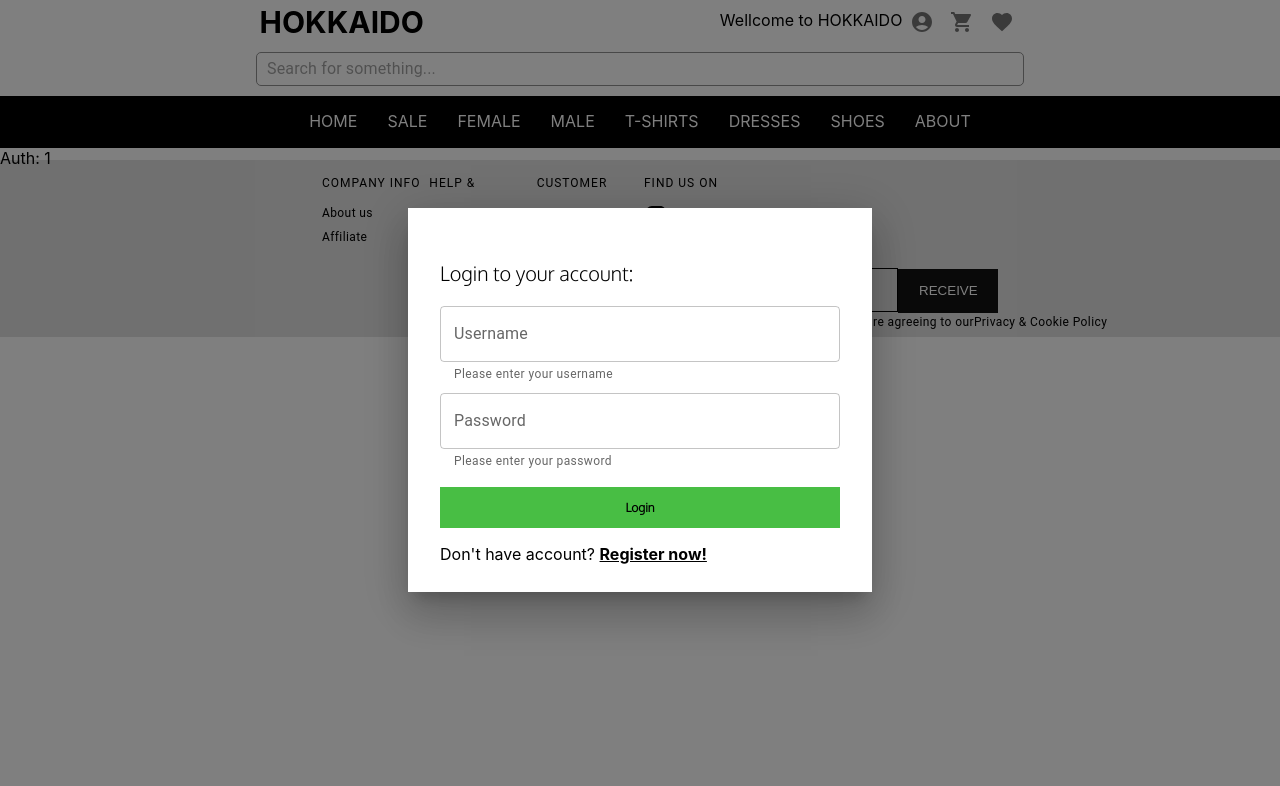
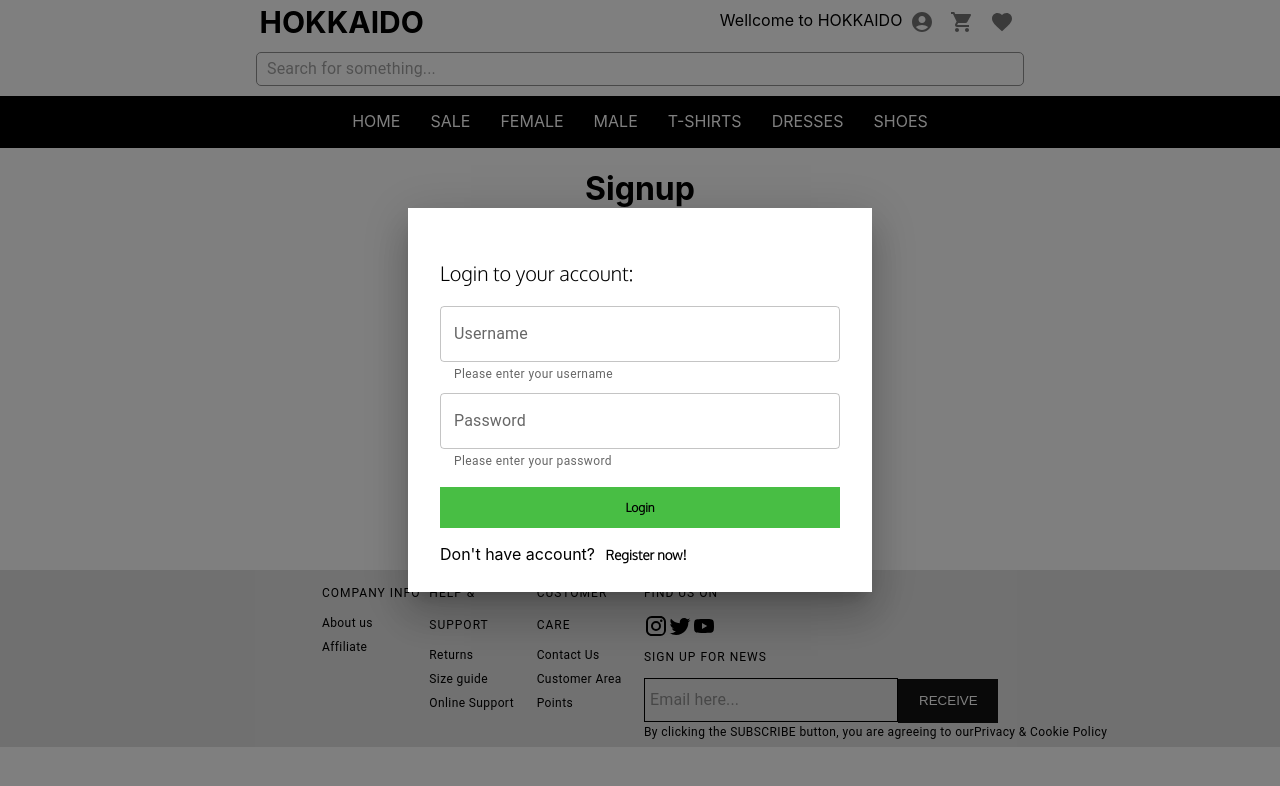
Before and after one commit to ferbarbosa/HOKKAIDO, a React (Create React App) app: page /auth/1 in a window 1280 px wide. Both pictures are taken after a click on the button 922 px from the left and 22 px from the top of the page. Shown: the top 786 px of the page. Built offline with nearby package versions, Linux system fonts and the light colour scheme.

Commit message:
Register and login page

```diff
--- a/src/components/HeaderNav.tsx
+++ b/src/components/HeaderNav.tsx
@@ -20,7 +20,6 @@ import FavoriteIcon from '@mui/icons-material/Favorite';
 
 import '../styles/nav.css';
 
-
 export default function HeaderNav() {
 
         const [anchorEl, setAnchorEl] = React.useState<HTMLButtonElement | null>(null);
@@ -40,6 +39,12 @@ export default function HeaderNav() {
         const closeCart = () => {
             setAnchorEl(null);
         };
+
+        const goToRegister = () => {
+            handleCloseLogin();
+            window.location.href = '/auth/register';
+        }
+
 
         const open = Boolean(anchorEl);
         const id = open ? 'simple-popover' : undefined;
@@ -137,7 +142,6 @@ export default function HeaderNav() {
                     <Link className="NavOption" to="/catalog/t-shirt">T-SHIRTS</Link>
                     <Link className="NavOption" to="/catalog/dress">DRESSES</Link>
                     <Link className="NavOption" to="/catalog/shoes">SHOES</Link>
-                    <Link className="NavOption" to="/about">ABOUT</Link>
 
                     <div className="NavMobile">
 
@@ -305,7 +309,7 @@ export default function HeaderNav() {
                                 Login
                             </p>
                         </button>
-                        <p>Don't have account? <Link className="registerLinkTxt" to="/auth/register">Register now!</Link></p>
+                        <p>Don't have account? <button onClick={goToRegister} className="register-button" >Register now!</button></p>
                     </Box>
                 </Modal>
 
--- a/src/pages/Auth.tsx
+++ b/src/pages/Auth.tsx
@@ -1,11 +1,55 @@
 import React from 'react'
 import { useParams } from "react-router-dom";
+
+import '../styles/auth.css';
 
 export default function Auth() {
 
   const {type} = useParams();
 
   return (
-    <div>Auth: {type}</div>
+    <div>
+
+      {
+        // a div with flex to center the content
+        type === 'login' ? (
+          <div className="flex-center">
+            <div className="login-container">
+              <h1 className="login-title">Login</h1>
+              <p className="form-text">Login to your account</p>
+              <form className="login-form">
+                <label className="form-text">Email</label>
+                <input type="email" className="form-field" />
+                <label className="form-text">Password</label>
+                <input type="password" className="form-field" />
+                <button className="login-button">Login</button>
+                <p>Don't have a account? <a href='/auth/register'>Register</a></p>
+
+              </form>
+            </div>
+          </div>
+        ) : (
+          <div className="flex-center">
+            <div className="login-container">
+              <h1>Signup</h1>
+              <p>Signup to your account</p>
+              <form className="login-form">
+                <label className="form-text">Email</label>
+                <input type="email" className="form-field" />
+                <label className="form-text">Password</label>
+                <input type="password" className="form-field" />
+                <label className="form-text">Confirm password</label>
+                <input type="password" className="form-field" />
+                <button className="login-button">Signup</button>
+                <p>Already have a account? <a href='/auth/login'>Login</a></p>
+              </form>
+            </div>
+          </div>
+        )
+      }
+
+
+
+    </div>
   )
 }
--- /dev/null
+++ b/src/styles/auth.css
@@ -0,0 +1,72 @@
+.flex-center{
+    display: flex;
+    justify-content: center;
+}
+
+.login-container{
+    display: flex;
+    flex-direction: column;
+    justify-content: center;
+    align-items: center;
+    width: 100%;
+    height: 100%;
+    margin-bottom: 20px;
+
+}
+
+.login-form{
+    display: flex;
+    flex-direction: column;
+    justify-content: center;
+    align-items: center;
+    width: 30%;
+    height: 30%;
+}
+
+.login-title{
+    font-family: 'Oxygen', sans-serif;
+    font-size: 30px;
+    font-weight: 700;
+    color: black;
+}
+
+.form-text{
+    font-family: 'Oxygen', sans-serif;
+    color: black;
+    font-size: 12px;
+    font-weight: 700;
+}
+
+.login-button{
+    background-color: rgb(72, 190, 68);
+    border: none;
+    color: white;
+    padding: 10px;
+    font-size: 16px;
+    cursor: pointer;
+    width: 100%;
+    border-radius: 5px;
+    transition: all 0.5s ease;
+}
+
+.form-field{
+    width: 100%;
+    padding: 10px;
+    border: 1px solid rgb(145, 145, 145);
+    border-radius: 5px;
+    margin-bottom: 10px;
+}
+
+.form-field:focus{
+    outline: none;
+}
+
+.form-field:hover{
+    border-color: black;
+    transition: all 0.5s ease;
+}
+
+.login-button:hover {
+    background-color: rgb(34, 34, 34);
+    transition: all 0.5s ease;
+}
--- a/src/styles/nav.css
+++ b/src/styles/nav.css
@@ -186,3 +186,15 @@
     font-size: 12px;
 
 }
+
+.register-button{
+    border: none;
+    background-color: transparent;
+    font-family: 'Oxygen', sans-serif;
+    font-weight: 700;
+    cursor: pointer;
+}
+
+.register-button:hover{
+    color: rgb(72, 190, 68);
+}
```
